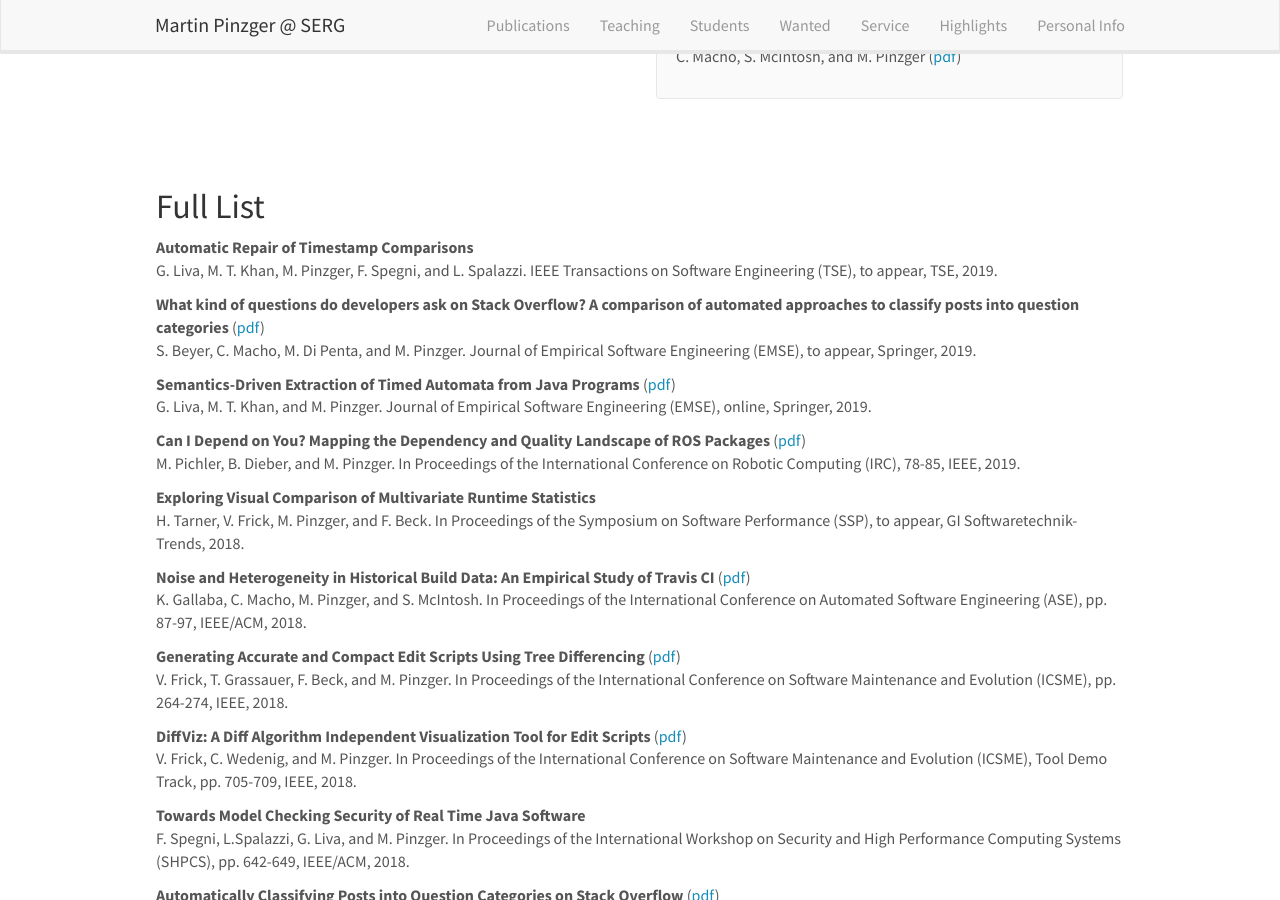
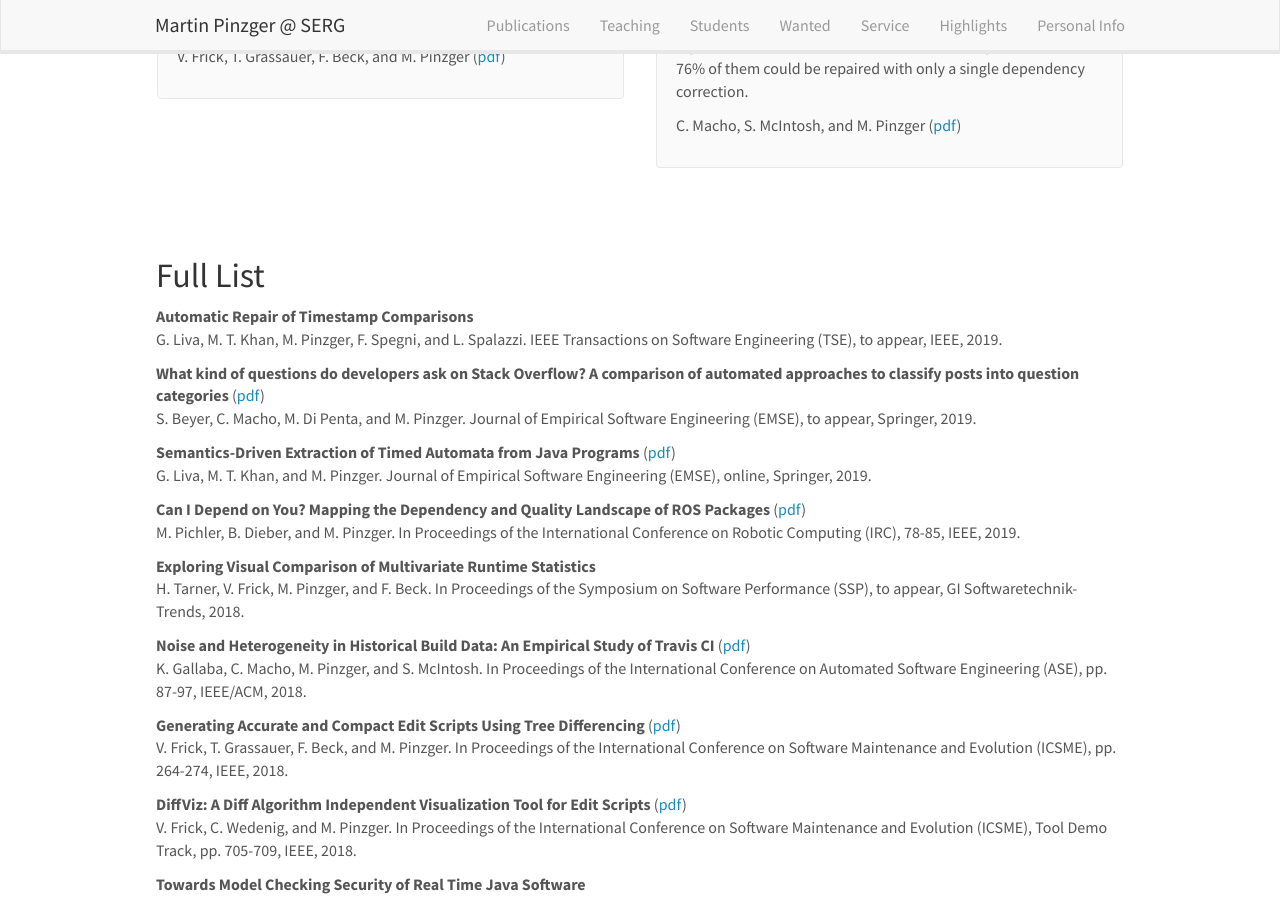
Before and after one commit to pinzger/pinzger.github.io, a Jekyll site: the page built from _pages/publications.md, in a window 1280 px wide and 900 px high, scrolled down 1394 px. Built offline with Jekyll 4.4.1, drawn with Linux system fonts in a browser that asks for light colours; nearby versions of some CDN libraries.

Commit message:
added missing image

```diff
--- a/_data/publist.yml
+++ b/_data/publist.yml
@@ -3,7 +3,7 @@
   authors: G. Liva, M. T. Khan, M. Pinzger, F. Spegni, and L. Spalazzi
   proceedings: IEEE Transactions on Software Engineering (TSE)
   pages: to appear
-  publisher: TSE
+  publisher: IEEE
   year: 2019
   description: "We propose a new strategy to automatically repair programs that suffer from timestamp overflows that are manifested in comparison expressions. It unifies the benefits of static analysis and automatic program repair avoiding dependency on testing to identify and correct defected code. Our approach performs an abstract analysis over the time domain of a program using a Time Type System to identify the problematic comparison expressions. The repairing strategy rewrites the timestamp comparisons exploiting the binary representation of machine numbers to correct the code. We have validated the applicability of our approach with 20 open source Java projects. The results show that it is able to correctly repair all 246 identified errors. To further validate the reliability of our approach, we have proved the soundness of both, type system and repairing strategy. Furthermore, several patches for three open source projects have been acknowledged and accepted by their developers"
   link:
```
Also changed, not shown: images/pubpics/tsrepair.png (added).
